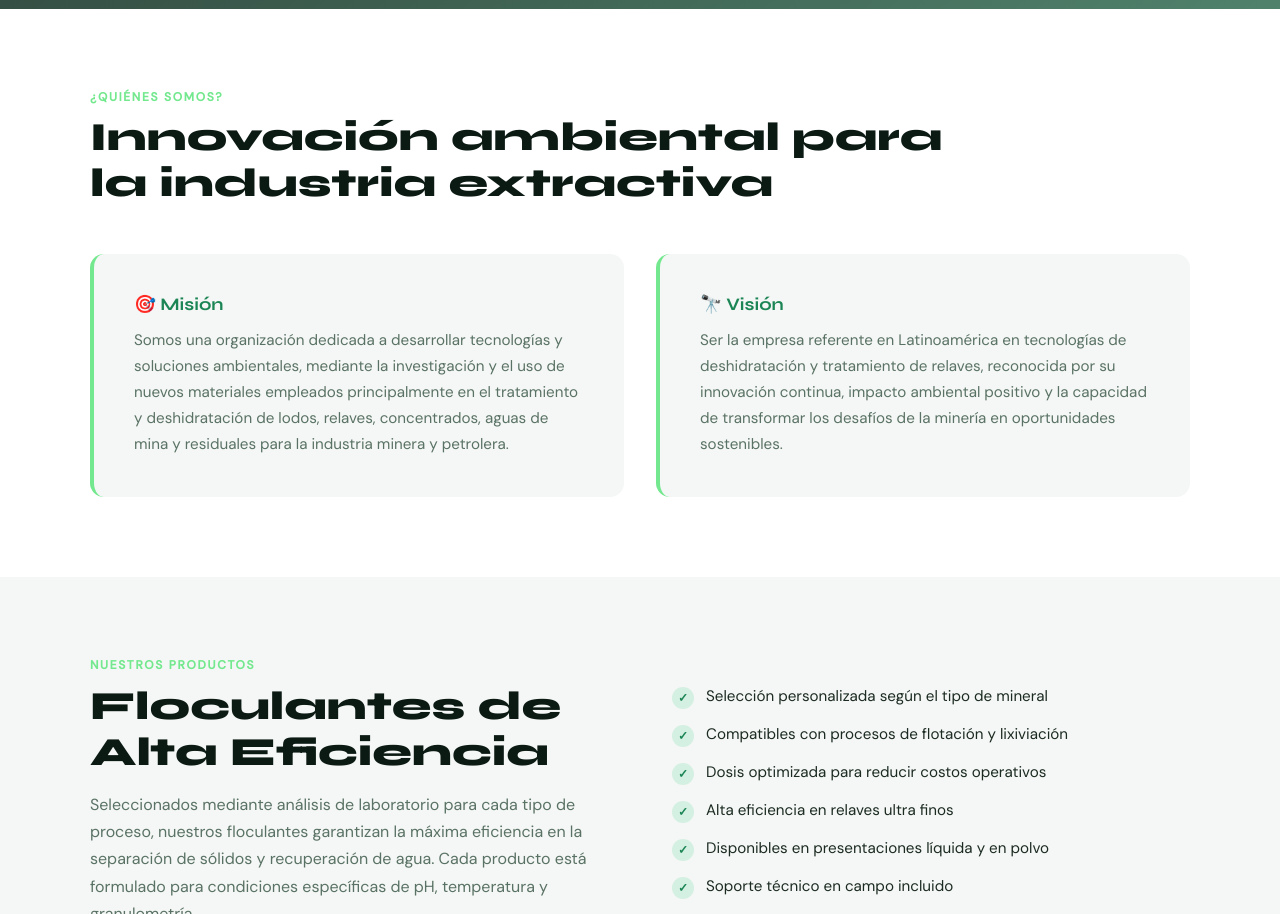
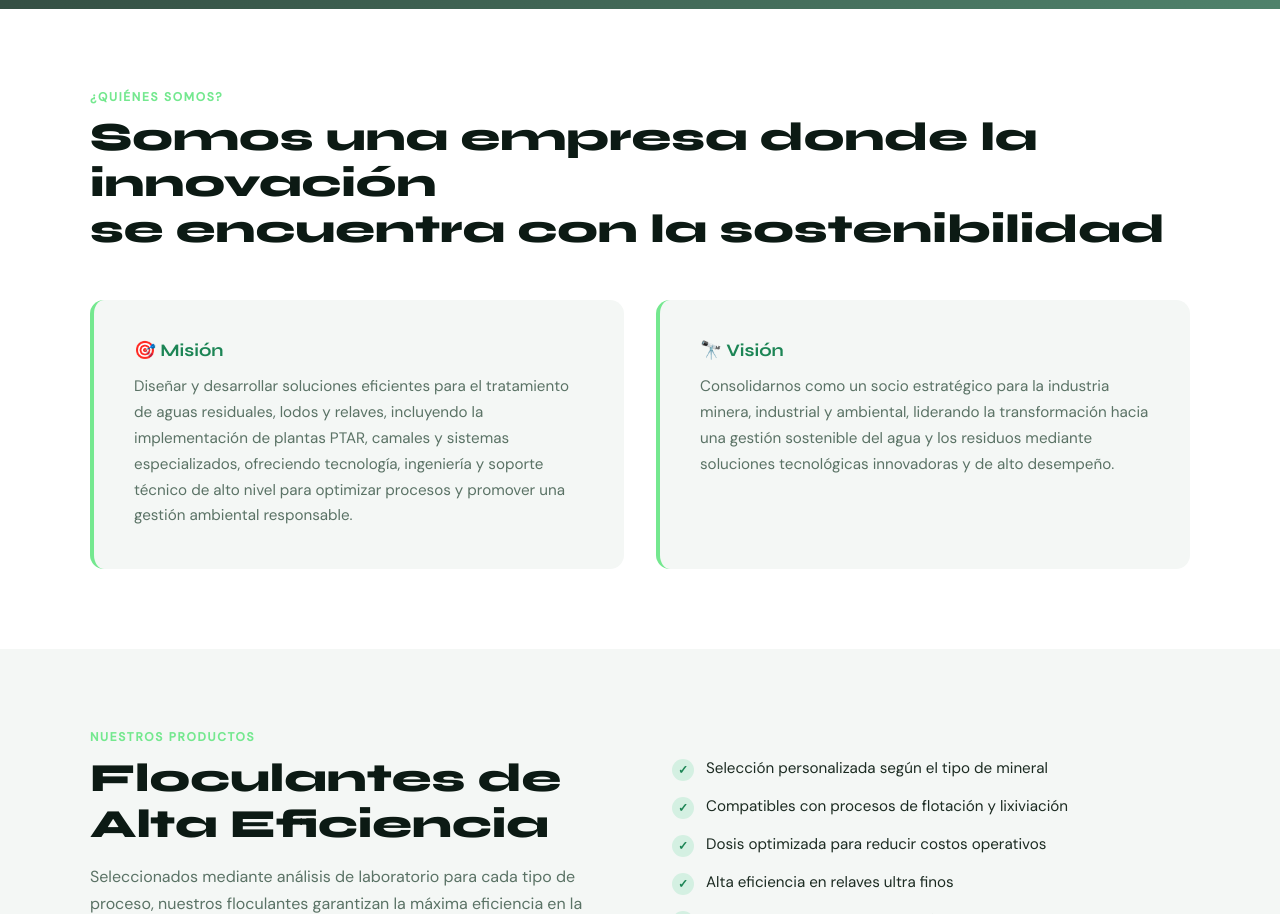
Before and after one commit to EcoFluidSystem/EcoFluidSystem-web, a plain HTML site: page index.html in a window 1280 px wide. Shown: the part 839-1753 px from the top of the page. Drawn offline with Linux system fonts and the light colour scheme; grey boxes are pictures that could not be loaded.

Commit message:
Update index.html

```diff
--- a/index.html
+++ b/index.html
@@ -576,16 +576,16 @@
 <section id="quienessomos">
   <div class="container">
     <p class="section-label reveal">¿Quiénes Somos?</p>
-    <h2 class="section-title reveal">Innovación ambiental para<br>la industria extractiva</h2>
+    <h2 class="section-title reveal">Somos una empresa donde la innovación<br>se encuentra con la sostenibilidad</h2>
 
     <div class="quienes-grid">
       <div class="mv-card reveal">
         <h3>🎯 Misión</h3>
-        <p>Somos una organización dedicada a desarrollar tecnologías y soluciones ambientales, mediante la investigación y el uso de nuevos materiales empleados principalmente en el tratamiento y deshidratación de lodos, relaves, concentrados, aguas de mina y residuales para la industria minera y petrolera.</p>
+        <p>Diseñar y desarrollar soluciones eficientes para el tratamiento de aguas residuales, lodos y relaves, incluyendo la implementación de plantas PTAR, camales y sistemas especializados, ofreciendo tecnología, ingeniería y soporte técnico de alto nivel para optimizar procesos y promover una gestión ambiental responsable.</p>
       </div>
       <div class="mv-card reveal">
         <h3>🔭 Visión</h3>
-        <p>Ser la empresa referente en Latinoamérica en tecnologías de deshidratación y tratamiento de relaves, reconocida por su innovación continua, impacto ambiental positivo y la capacidad de transformar los desafíos de la minería en oportunidades sostenibles.</p>
+        <p>Consolidarnos como un socio estratégico para la industria minera, industrial y ambiental, liderando la transformación hacia una gestión sostenible del agua y los residuos mediante soluciones tecnológicas innovadoras y de alto desempeño.</p>
       </div>
     </div>
   </div>
```
